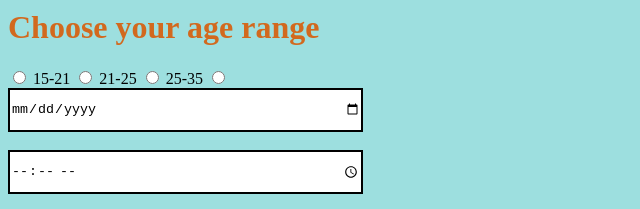
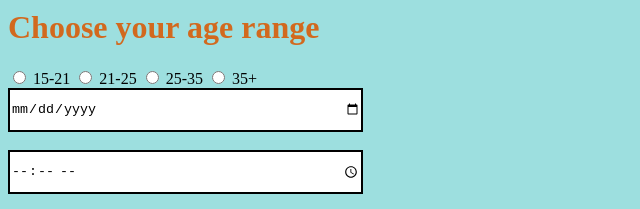
Before and after one commit to temo087/homework4, a plain HTML site: page index.html in a window 1280 px wide. Shown: the part 376-585 px from the top of the page, 0-640 px from the left. Drawn offline with Linux system fonts and the light colour scheme.

Commit message:
shecdomis agmofxvra

```diff
--- a/index.html
+++ b/index.html
@@ -32,6 +32,7 @@
 <input type="radio" id="25-35" class="age" name="radio">
 <label for="25-35">25-35</label>
 <input type="radio" id="35+" class="age" name="radio">
+<label for="35+">35+</label>
 <br>
 <input type="date">
 <br>
```
